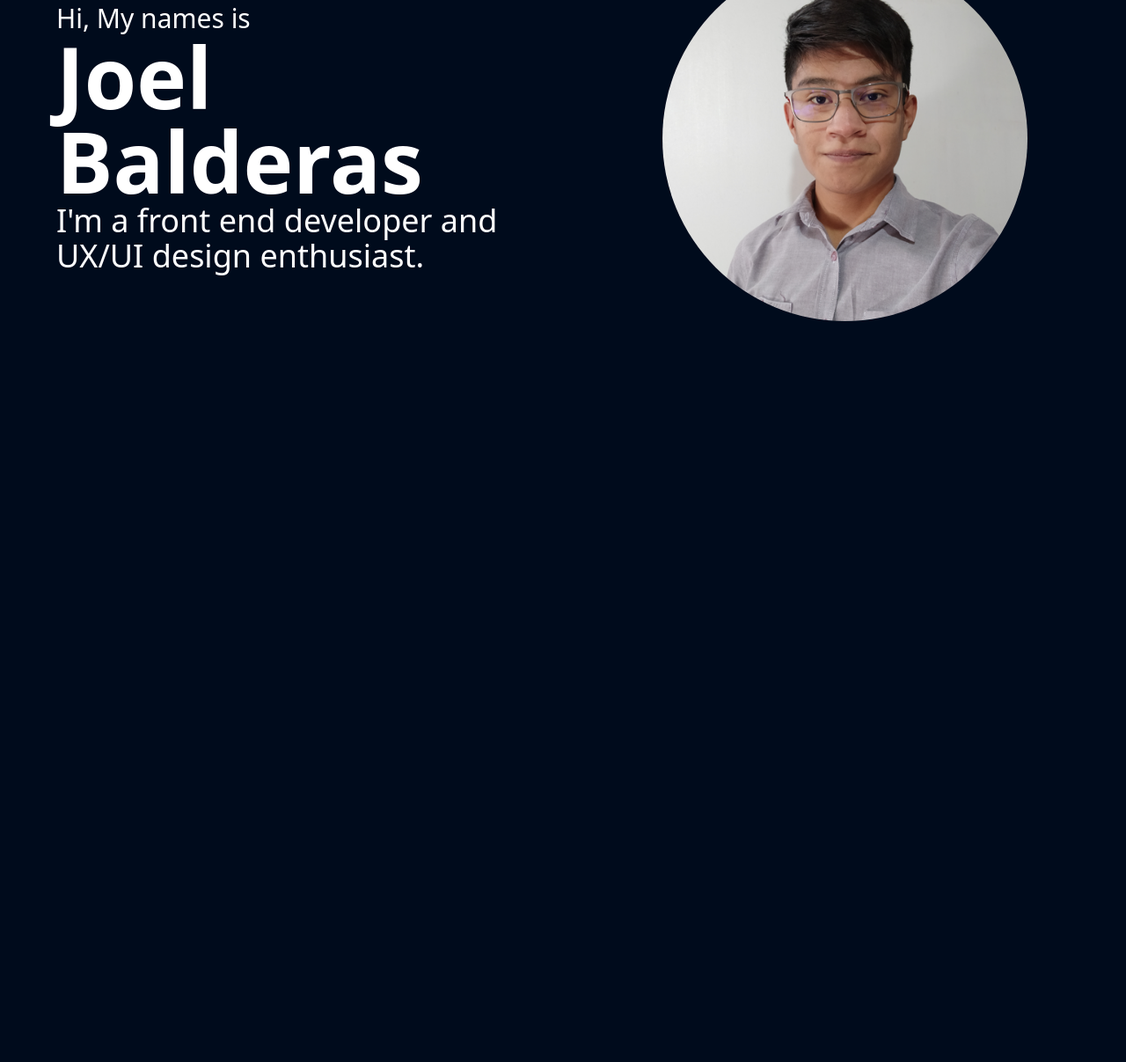
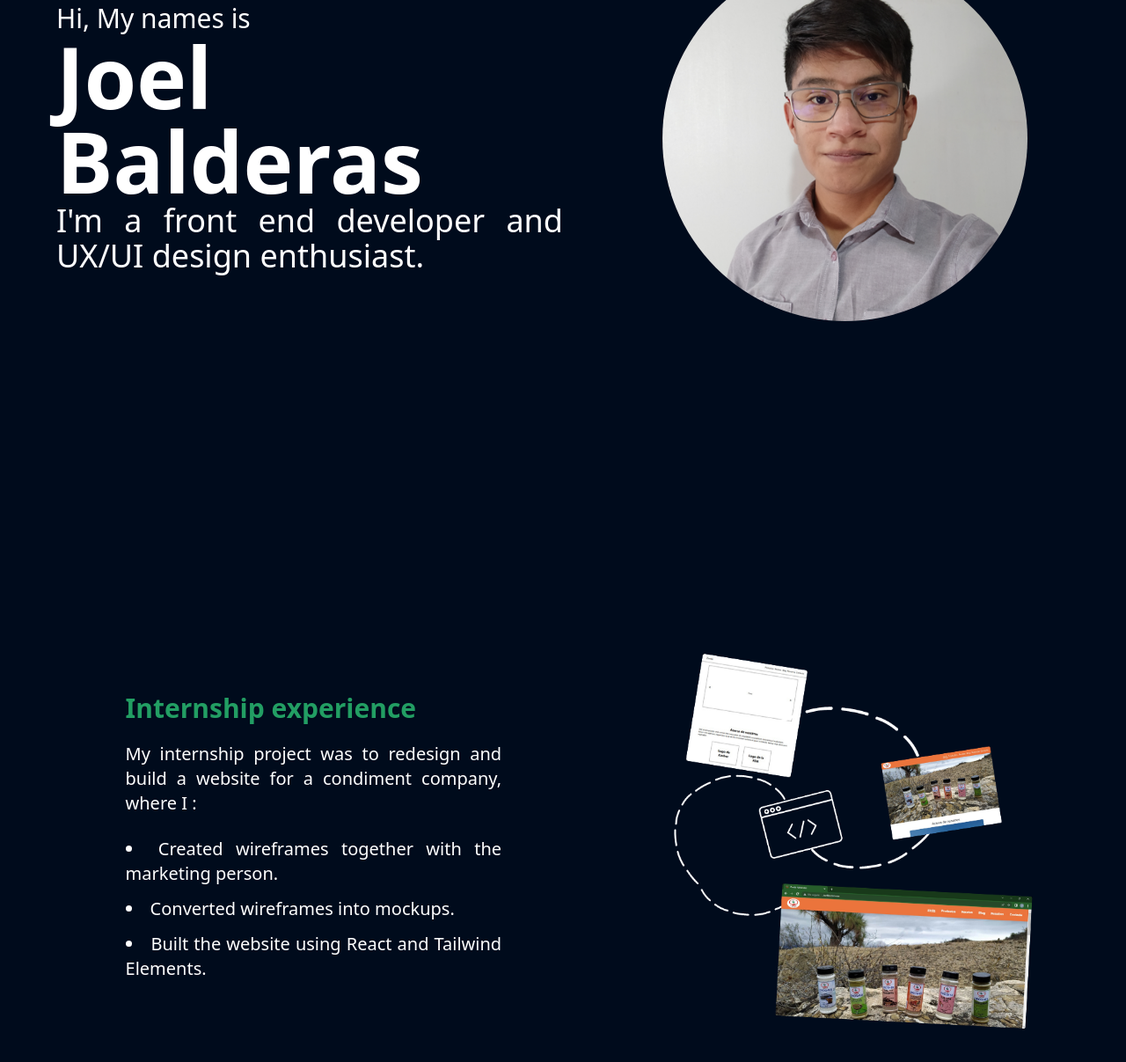
Before and after one commit to JoelDev7/portfolio-v1, a website: page src/index.html in a window 1280 px wide. Shown: the part 281-1488 px from the top of the page at 88% size. Before the commit the page ends 800 px from the top, so only its background shows below. Drawn offline with Linux system fonts and the light colour scheme.

Commit message:
Experience section created and responsive vehaviour implemented

```diff
--- a/src/index.html
+++ b/src/index.html
@@ -7,13 +7,11 @@
     <link rel="stylesheet" href="../dist/index.css" />
     <title>Joel Balderas</title>
   </head>
-  <body class="bg-primary">
+  <body class="bg-primary text-white">
     <header id="pageHeader" class="fixed top-0 w-full py-5 px-4 bg-primary">
       <nav id="navbar" class="flex flex-col sm:flex-row sm:justify-between">
         <div class="flex justify-between">
-          <h1
-            class="text-white pl-5 text-3xl flex items-center font-semibold sm:pl-10"
-          >
+          <h1 class="pl-5 text-3xl flex items-center font-semibold sm:pl-10">
             Joel Balderas
           </h1>
           <div id="hambMenu" class="h-10 w-10 bg-white sm:hidden"></div>
@@ -37,7 +35,7 @@
         </ul>
       </nav>
     </header>
-    <section id="about" class="grid grid-cols-1 sm:grid-cols-2 text-white">
+    <section id="about" class="grid grid-cols-1 sm:grid-cols-2">
       <div
         class="flex flex-col justify-start sm:justify-center text-center order-last sm:order-first sm:text-left sm:pl-16"
       >
@@ -47,12 +45,13 @@
           Hi, My names is
         </h1>
         <h2
-          class="text-4xl font-bold max-w-md mx-auto sm:max-w-full my-2 sm:text-6xl sm:my-0 lg:text-8xl sm:mx-0"
+          class="text-4xl inline-block font-bold max-w-md mx-auto sm:max-w-full my-2 sm:text-6xl sm:my-0 lg:text-8xl sm:mx-0"
         >
           Joel Balderas
         </h2>
+
         <h3
-          class="text-xl font-medium px-4 max-w-md mx-auto sm:max-w-full sm:text-xl sm:px-0 sm:text-left lg:text-4xl sm:mx-0"
+          class="text-xl font-medium px-4 max-w-md mx-auto sm:max-w-full sm:text-xl sm:px-0 sm:text-justify lg:text-4xl sm:mx-0"
         >
           I'm a front end developer and UX/UI design enthusiast.
         </h3>
@@ -67,7 +66,37 @@
         </div>
       </div>
     </section>
-    <section></section>
+    <section id="experience" class="flex flex-col sm:flex-row">
+      <div class="flex">
+        <div class="m-auto w-3/5 h-auto text-justify">
+          <h1 class="text-secondary text-3xl font-bold">
+            Internship experience
+          </h1>
+          <p class="text-xl mt-5 mb-6">
+            My internship project was to redesign and build a website for a
+            condiment company, where I :
+          </p>
+          <ul class="text-xl list-inside list-disc">
+            <li class="my-3">
+              Created wireframes together with the marketing person.
+            </li>
+            <li class="my-3">Converted wireframes into mockups.</li>
+            <li class="my-3">
+              Built the website using React and Tailwind Elements.
+            </li>
+          </ul>
+        </div>
+      </div>
+      <div
+        class="flex justify-center sm:justify-start items-center mt-3 sm:mt-0"
+      >
+        <img
+          class="w-5/6"
+          src="./images/internship.png"
+          alt="Internship work illustration"
+        />
+      </div>
+    </section>
   </body>
   <script src="./index.js"></script>
 </html>
--- a/src/index.js
+++ b/src/index.js
@@ -1,20 +1,39 @@
 window.addEventListener('load', ()=> {
-    toggleNavVisibility();
-    setAboutHeight();
+    toggleNavMenuVisibility();
+    setSectionHeight('about');
+    setSectionHeight('experience');
+    // normalizeTextWidth('fullname', ['im']);
 });
 
-function toggleNavVisibility() {
+/**
+ * Shows an hides navigation links when browsing on small screens.
+ */
+function toggleNavMenuVisibility() {
     const navList = document.getElementById('navList');
     const hambMenu = document.getElementById('hambMenu');
     hambMenu.addEventListener('click', () => {
         navList.classList.toggle('hidden');
     });
 }
-
-function setAboutHeight() {
-    const about = document.getElementById('about');
+/**
+ * Dynamically sets section height according to viewport height and header height.
+ * @param {*} sectionName
+ */
+function setSectionHeight(sectionName) {
+    const section = document.getElementById(sectionName);
     const windowHeight = isNaN(window.innerHeight) ? window.clientHeight : window.innerHeight;
     const pageHeaderHeight = document.getElementById('pageHeader').clientHeight;
-    about.style.height = (windowHeight - pageHeaderHeight)+'px'; //never forget 'px'
-    about.style.marginTop = pageHeaderHeight + 'px';
+    section.style.height = (windowHeight - pageHeaderHeight)+'px'; //never forget 'px'
+    section.style.marginTop = pageHeaderHeight + 'px';
 }
+
+// /**
+//  * Receives a text element id, gets its width and sets that width to other text elements.
+//  * @param {*} refereceTextId Id of the reference text element.
+//  * @param {Array} targetText Array of ids from target text elements.
+//  */
+// function normalizeTextWidth(refereceTextId, targetTextId) {
+//     targetTextId.forEach(element => {
+//         document.getElementById(element).style.width = document.getElementById(refereceTextId).clientWidth + 'px';
+//     });
+// }
```
Also changed, not shown: dist/index.css.
